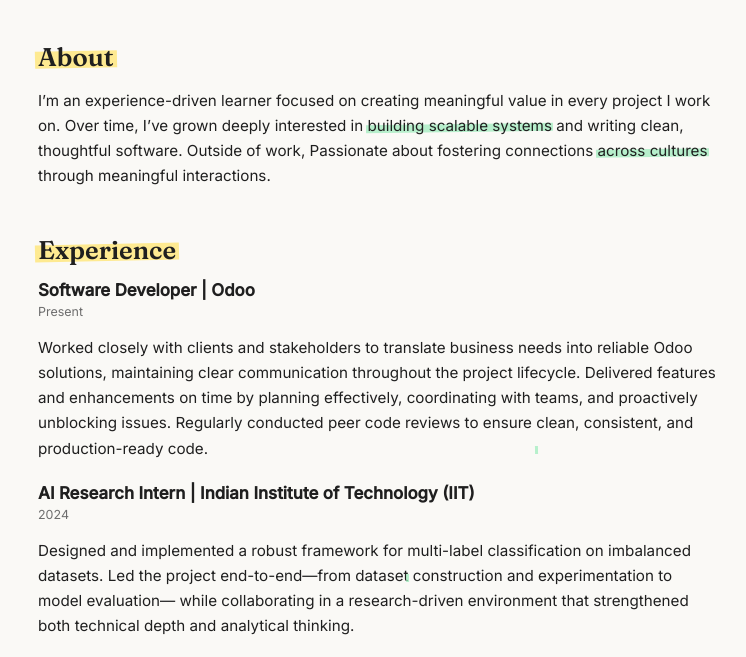
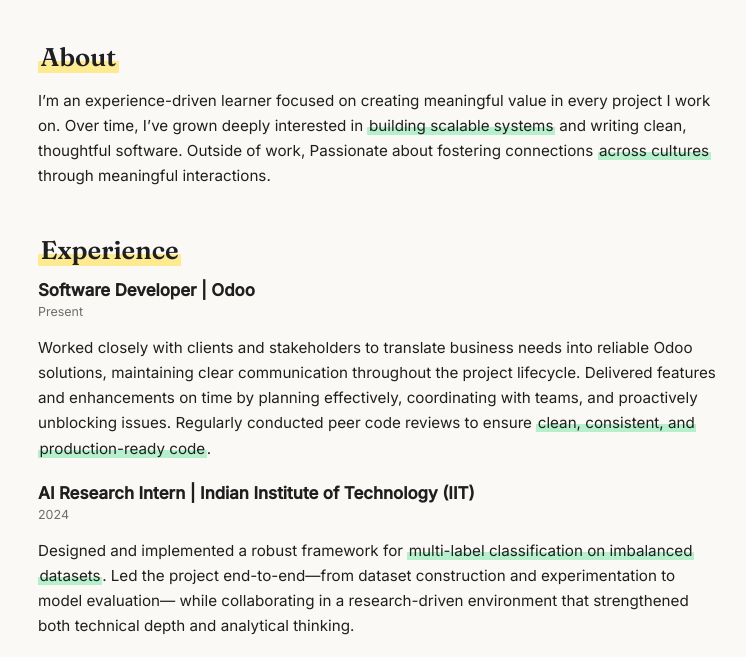
Before and after one commit to KartavyaDesai/Kartavyadesai.github.io, a plain HTML site: page index.html in a window 1280 px wide. Shown: the part 195-852 px from the top of the page, without its empty margins (262-1008 px from the left). Drawn offline with Linux system fonts and the light colour scheme.

Commit message:
improved styling

```diff
--- a/style.css
+++ b/style.css
@@ -24,7 +24,7 @@ html, body {
   padding: 0 20px;
 }
 
-/* Hero */
+/* ---------------- Hero ---------------- */
 
 .hero h1 {
   font-family: "Fraunces", serif;
@@ -38,7 +38,7 @@ html, body {
   margin-bottom: 26px;
 }
 
-/* Navigation */
+/* ---------------- Navigation ---------------- */
 
 .nav {
   display: flex;
@@ -58,7 +58,7 @@ html, body {
   border-color: var(--ink);
 }
 
-/* Sections */
+/* ---------------- Sections ---------------- */
 
 section {
   margin-bottom: 46px;
@@ -75,39 +75,28 @@ p, li {
   line-height: 1.65;
 }
 
-/* Highlighter styles */
+/* ---------------- Robust Text Highlights ---------------- */
+/* Gradient-based marker style (responsive & multiline-safe) */
 
-.highlight,
-.highlight-green {
-  position: relative;
-  z-index: 0;
+.highlight {
+  background: linear-gradient(
+    transparent 62%,
+    var(--highlight-yellow) 62%
+  );
+  padding: 0 0.1em;
+  box-decoration-break: clone;
 }
 
-.highlight::before {
-  content: "";
-  position: absolute;
-  left: -0.12em;
-  right: -0.12em;
-  bottom: 0.2em;
-  height: 0.65em;
-  background: var(--highlight-yellow);
-  z-index: -1;
-  transform: rotate(-1.2deg);
+.highlight-green {
+  background: linear-gradient(
+    transparent 60%,
+    var(--highlight-green) 60%
+  );
+  padding: 0 0.1em;
+  box-decoration-break: clone;
 }
 
-.highlight-green::before {
-  content: "";
-  position: absolute;
-  left: -0.1em;
-  right: -0.1em;
-  bottom: 0.18em;
-  height: 0.55em;
-  background: var(--highlight-green);
-  z-index: -1;
-  transform: rotate(-0.8deg);
-}
-
-/* Experience */
+/* ---------------- Experience ---------------- */
 
 .item {
   margin-bottom: 22px;
@@ -123,7 +112,7 @@ p, li {
   color: var(--muted);
 }
 
-/* Projects */
+/* ---------------- Projects ---------------- */
 
 .project {
   padding: 18px 0 22px;
@@ -188,7 +177,7 @@ p, li {
   border-color: var(--ink);
 }
 
-/* Lists & Footer */
+/* ---------------- Lists & Footer ---------------- */
 
 .list {
   padding-left: 16px;
@@ -204,7 +193,7 @@ footer {
   color: var(--muted);
 }
 
-/* Responsive */
+/* ---------------- Responsive ---------------- */
 
 @media (max-width: 600px) {
   .hero h1 {
```
